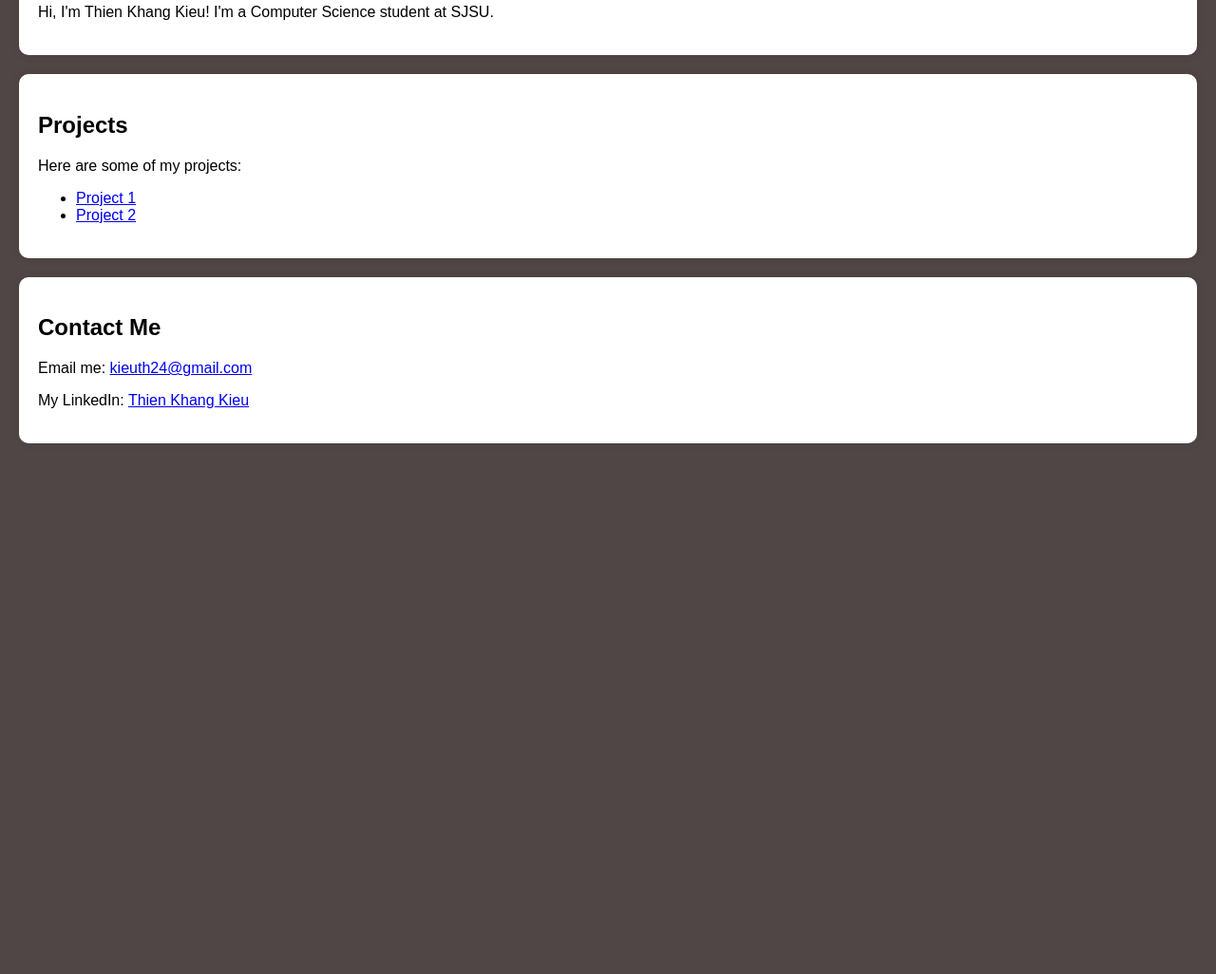
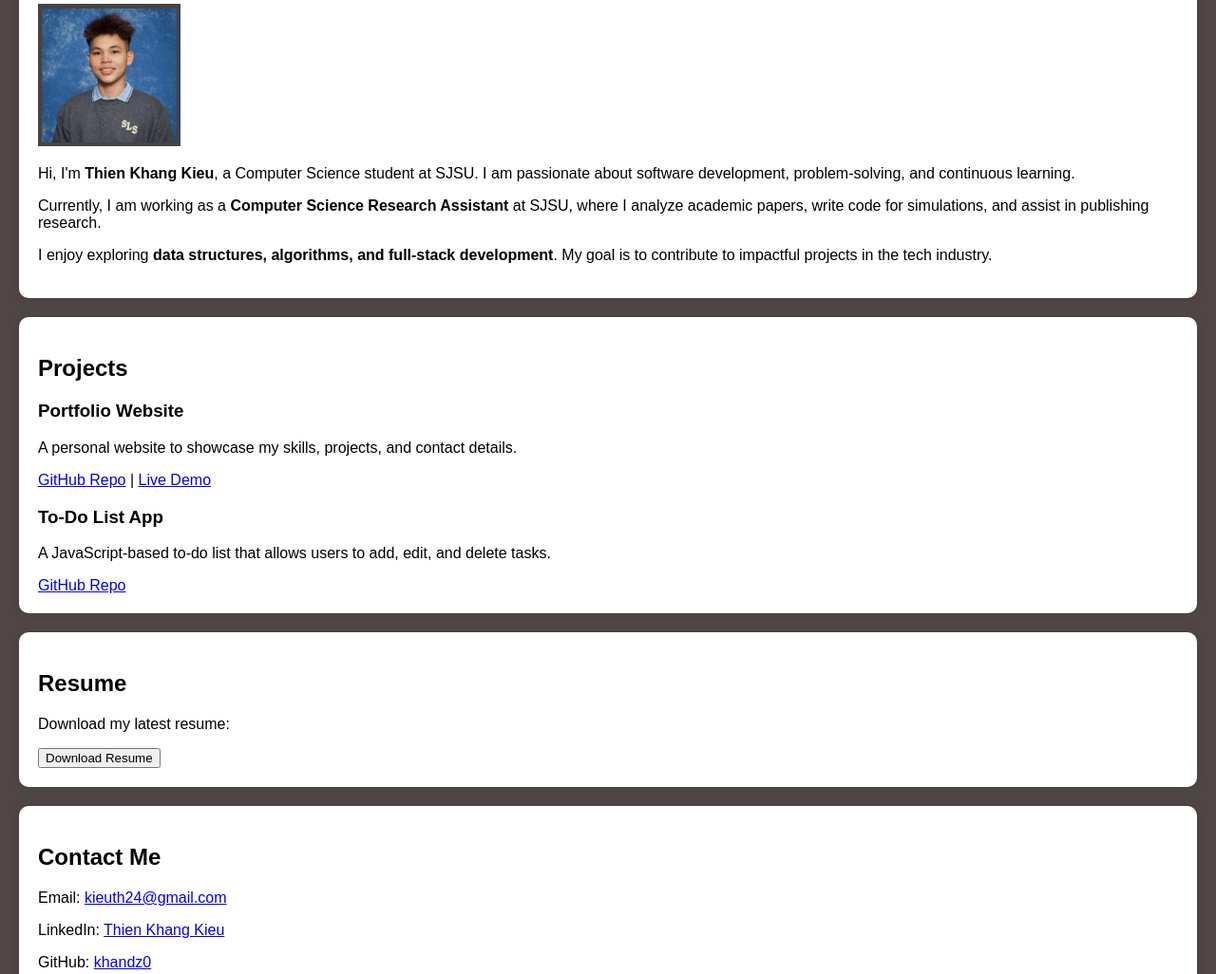
Before and after one commit to khandz0/Portfolio, a plain HTML site: page index.html in a window 1280 px wide. Shown: the part 258-1284 px from the top of the page at 95% size. Before the commit the page ends 800 px from the top, so only its background shows below. Drawn offline with Linux system fonts and the light colour scheme.

Commit message:
Forcing GitHub Pages to update index.html

```diff
--- a/index.html
+++ b/index.html
@@ -20,24 +20,50 @@
 
     <section id="about">
         <h2>About Me</h2>
-        <p>Hi, I'm Thien Khang Kieu! I'm a Computer Science student at SJSU.</p>
+        <img src="profile.jpg" alt="Thien Khang Kieu" width="150">
+        <p>
+            Hi, I'm <strong>Thien Khang Kieu</strong>, a Computer Science student at SJSU.
+            I am passionate about software development, problem-solving, and continuous learning.
+        </p>
+        <p>
+            Currently, I am working as a <strong>Computer Science Research Assistant</strong> at SJSU,
+            where I analyze academic papers, write code for simulations, and assist in publishing research.
+        </p>
+        <p>
+            I enjoy exploring <strong>data structures, algorithms, and full-stack development</strong>.
+            My goal is to contribute to impactful projects in the tech industry.
+        </p>
     </section>
 
     <section id="projects">
         <h2>Projects</h2>
-        <p>Here are some of my projects:</p>
-        <ul>
-            <li><a href="https://github.com/khandz0/" target="_blank">Project 1</a></li>
-            <li><a href="https://github.com/khandz0/" target="_blank">Project 2</a></li>
-        </ul>
+        <div class="project">
+            <h3>Portfolio Website</h3>
+            <p>A personal website to showcase my skills, projects, and contact details.</p>
+            <a href="https://github.com/khandz0/Portfolio" target="_blank">GitHub Repo</a> |
+            <a href="https://khandz0.github.io/Portfolio/" target="_blank">Live Demo</a>
+        </div>
 
+        <div class="project">
+            <h3>To-Do List App</h3>
+            <p>A JavaScript-based to-do list that allows users to add, edit, and delete tasks.</p>
+            <a href="https://github.com/khandz0/Todo-App" target="_blank">GitHub Repo</a>
+        </div>
+    </section>
+
+    <section id="resume">
+        <h2>Resume</h2>
+        <p>Download my latest resume:</p>
+        <a href="TKKieu_Resume.pdf" download>
+            <button>Download Resume</button>
+        </a>
     </section>
 
     <section id="contact">
         <h2>Contact Me</h2>
-        <p>Email me: <a href="mailto:kieuth24@gmail.com">kieuth24@gmail.com</a></p>
-        <p>My LinkedIn: <a href="https://www.linkedin.com/in/thienkhangkieu2606/">Thien Khang Kieu</a></p>
-
+        <p>Email: <a href="mailto:kieuth24@gmail.com">kieuth24@gmail.com</a></p>
+        <p>LinkedIn: <a href="https://www.linkedin.com/in/thienkhangkieu2606/" target="_blank">Thien Khang Kieu</a></p>
+        <p>GitHub: <a href="https://github.com/khandz0/" target="_blank">khandz0</a></p>
     </section>
 
     <script src="script.js"></script>
--- a/script.js
+++ b/script.js
@@ -1,6 +1,12 @@
 /* document.addEventListener("DOMContentLoaded", function() {
     alert("Welcome to my portfolio!");
-});
+}); */
 function changeBackground() {
     document.body.style.backgroundColor = "#" + Math.floor(Math.random()*16777215).toString(16);
-} */
+}
+document.addEventListener("DOMContentLoaded", function() {
+    const toggleButton = document.getElementById("dark-mode-toggle");
+    toggleButton.addEventListener("click", function() {
+        document.body.classList.toggle("dark-mode");
+    });
+});
--- a/style.css
+++ b/style.css
@@ -37,3 +37,13 @@ section {
     border-radius: 10px;
     box-shadow: 0px 0px 10px rgba(0, 0, 0, 0.1);
 }
+
+.dark-mode {
+    background-color: #222;
+    color: white;
+}
+
+.dark-mode section {
+    background-color: #333;
+    color: white;
+}
```
Also changed, not shown: profile.jpg (added), 1 other file.
